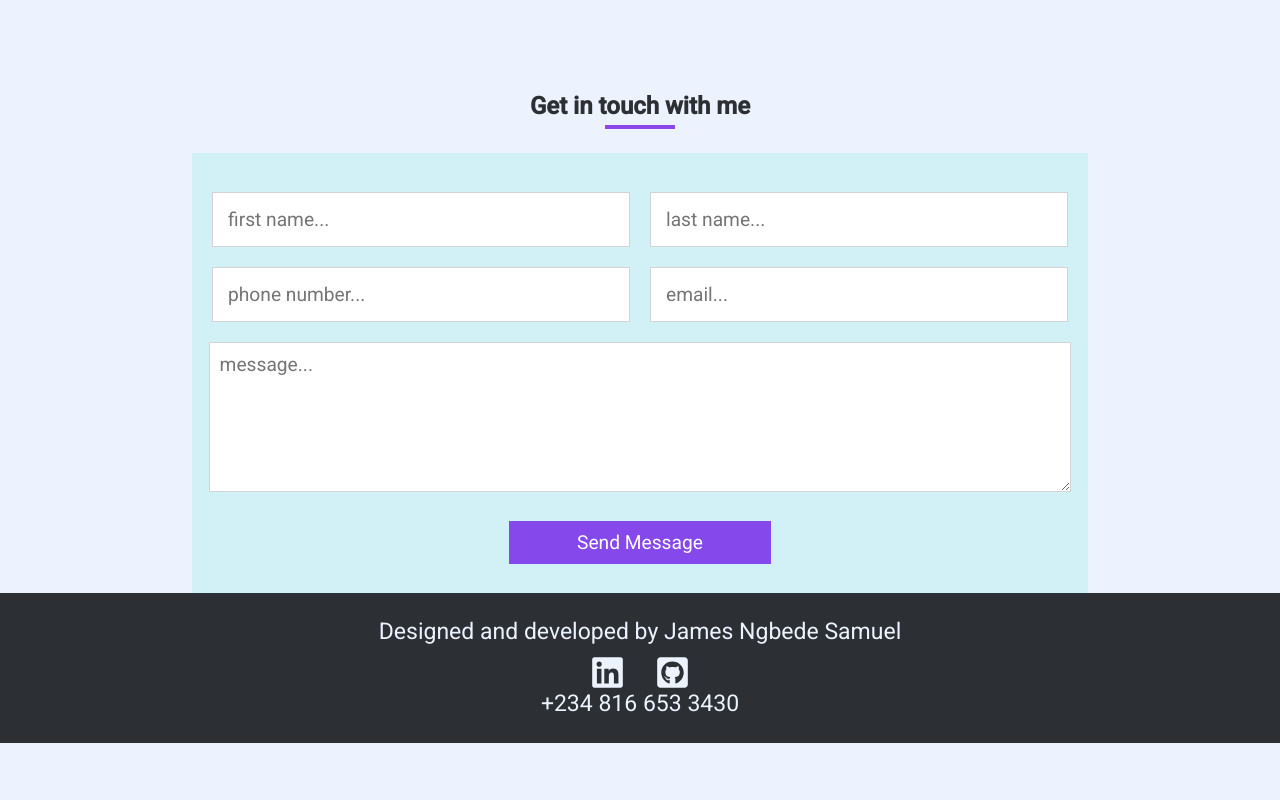
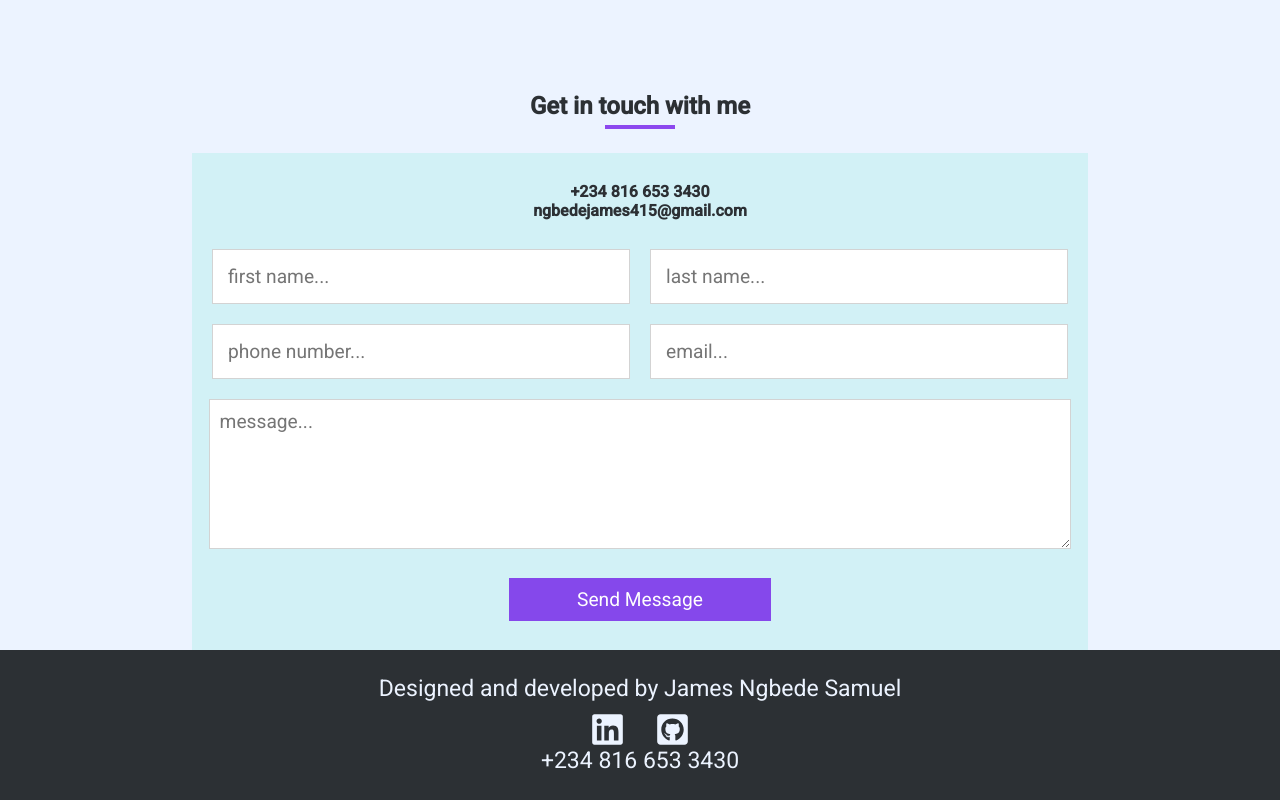
Before and after one commit to Blaspace/Ngbede, a React (Create React App) app: page / in a window 1280 px wide. Shown: the part 2950-3750 px from the top of the page. Before the commit the page ends 3693 px from the top, so only its background shows below. Built offline with nearby package versions, Linux system fonts and the light colour scheme.

Commit message:
Update Contact.js

```diff
--- a/src/component/Contact.js
+++ b/src/component/Contact.js
@@ -43,6 +43,9 @@ function Contact() {
       <br />
       <form onSubmit={sendEmail} ref={form}>
         <br />
+    <p><b>+234 816 653 3430</b></p>
+    <p><b>ngbedejames415@gmail.com</b></p>
+    <br/>
         <span>
           <input
             type="text"
```
